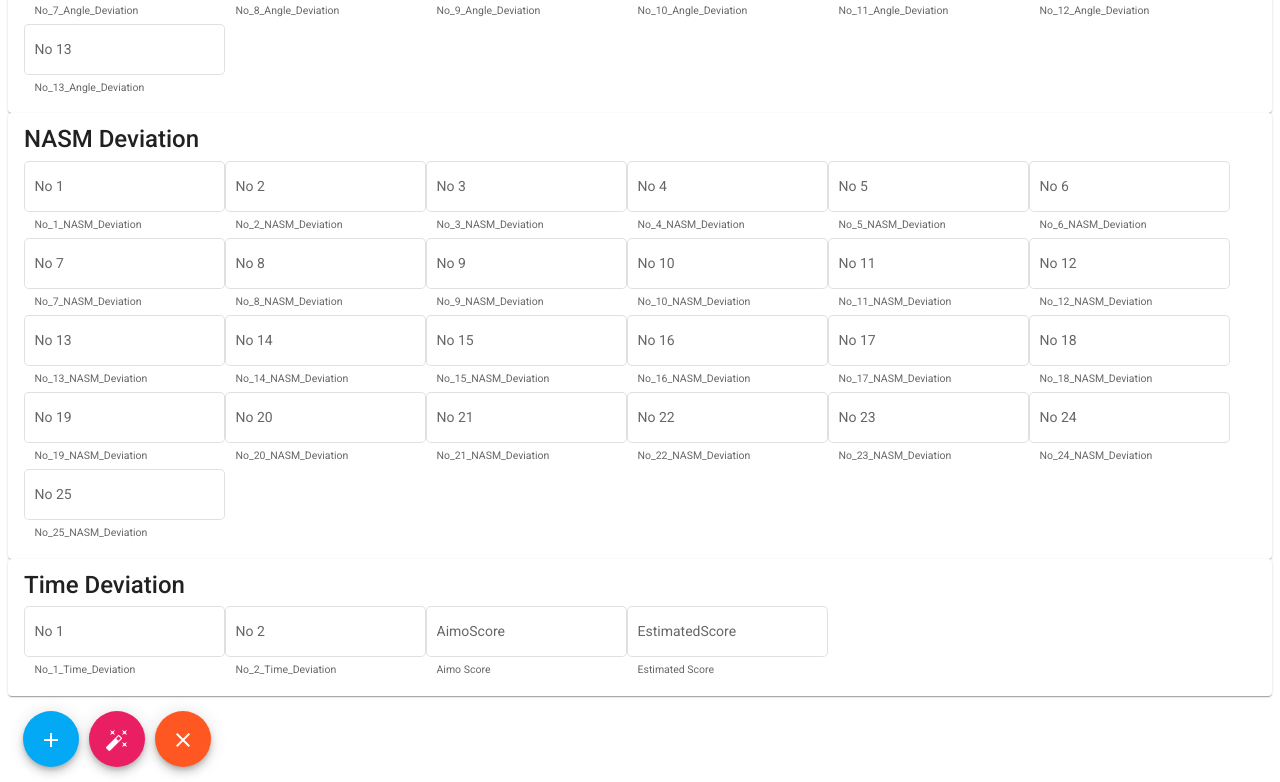
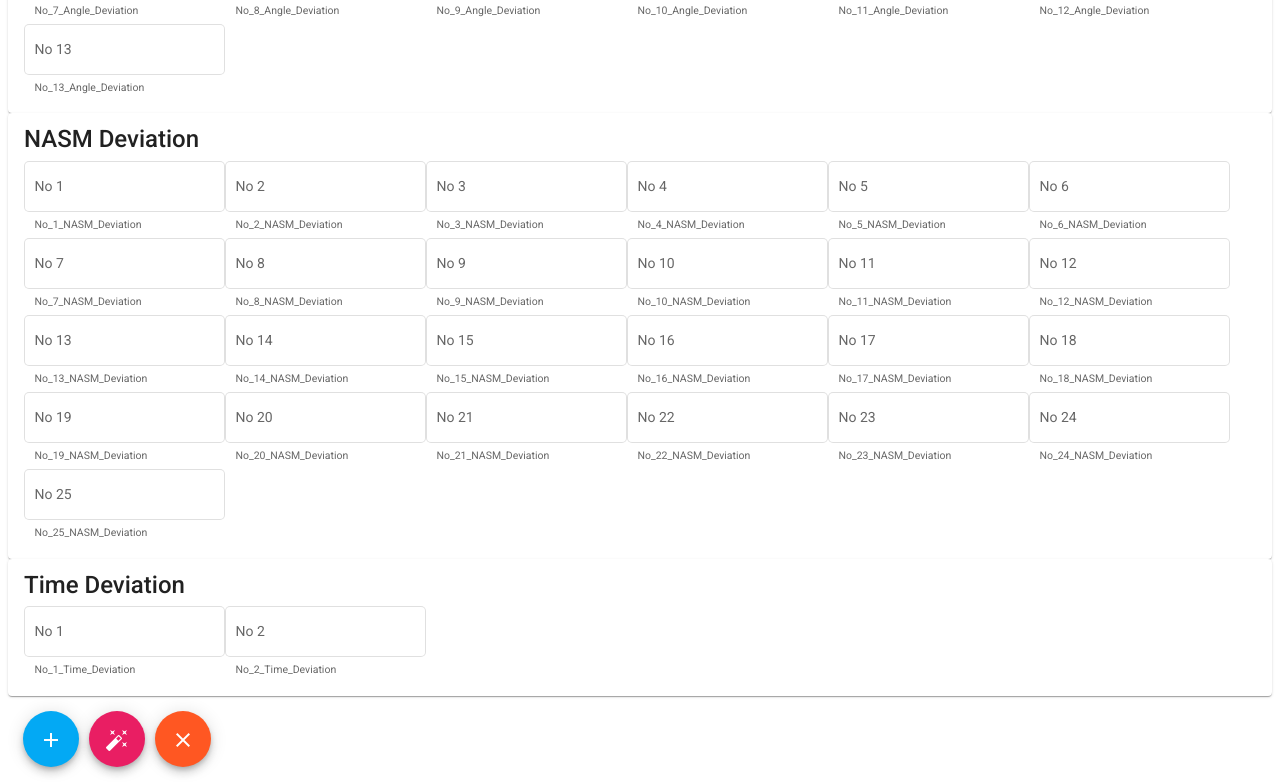
Before and after one commit to angelicagardner/4dv652-project, an Angular app: page / in a window 1280 px wide. Shown: the part 298-1080 px from the top of the page. Built offline with nearby package versions, Linux system fonts and the light colour scheme.

Commit message:
update dashboard ui

```diff
--- a/src/app/modules/dashboard/dashboard.component.html
+++ b/src/app/modules/dashboard/dashboard.component.html
@@ -253,18 +253,6 @@
         <input matInput formControlName="No_2_Time_Deviation" />
         <mat-hint>No_2_Time_Deviation</mat-hint>
       </mat-form-field>
-
-      <mat-form-field appearance="outline">
-        <mat-label>AimoScore</mat-label>
-        <input matInput formControlName="AimoScore" />
-        <mat-hint>Aimo Score</mat-hint>
-      </mat-form-field>
-
-      <mat-form-field appearance="outline">
-        <mat-label>EstimatedScore</mat-label>
-        <input matInput formControlName="EstimatedScore" />
-        <mat-hint>Estimated Score</mat-hint>
-      </mat-form-field>
     </mat-card-content>
   </mat-card>
 
--- a/src/app/modules/dashboard/dashboard.component.ts
+++ b/src/app/modules/dashboard/dashboard.component.ts
@@ -25,7 +25,6 @@ export class DashboardComponent implements OnInit{
 
   onGenerateDemo(){
     this.form.patchValue({
-      AimoScore : this.random(analysis.AS.mean,analysis.AS.std),
       No_1_Angle_Deviation: this.random(analysis.AD_1.mean,analysis.AD_1.std),
       No_2_Angle_Deviation: this.random(analysis.AD_2.mean,analysis.AD_2.std),
       No_3_Angle_Deviation: this.random(analysis.AD_3.mean,analysis.AD_3.std),
@@ -65,8 +64,7 @@ export class DashboardComponent implements OnInit{
       No_24_NASM_Deviation: this.random(analysis.ND_24.mean,analysis.ND_24.std),
       No_25_NASM_Deviation: this.random(analysis.ND_25.mean,analysis.ND_25.std),
       No_1_Time_Deviation: this.random(analysis.TD_1.mean,analysis.TD_1.std),
-      No_2_Time_Deviation: this.random(analysis.TD_2.mean,analysis.TD_2.std),
-      EstimatedScore : this.random(analysis.ES.mean,analysis.ES.std)
+      No_2_Time_Deviation: this.random(analysis.TD_2.mean,analysis.TD_2.std)
     })
   }
 
@@ -85,7 +83,6 @@ export class DashboardComponent implements OnInit{
 
   clearForm(){
     this.form = new FormGroup({
-      AimoScore : new FormControl(),
       No_1_Angle_Deviation: new FormControl(),
       No_2_Angle_Deviation: new FormControl(),
       No_3_Angle_Deviation: new FormControl(),
@@ -125,8 +122,7 @@ export class DashboardComponent implements OnInit{
       No_24_NASM_Deviation: new FormControl(),
       No_25_NASM_Deviation: new FormControl(),
       No_1_Time_Deviation: new FormControl(),
-      No_2_Time_Deviation: new FormControl(),
-      EstimatedScore : new FormControl()
+      No_2_Time_Deviation: new FormControl()
     });
   }
 
```
